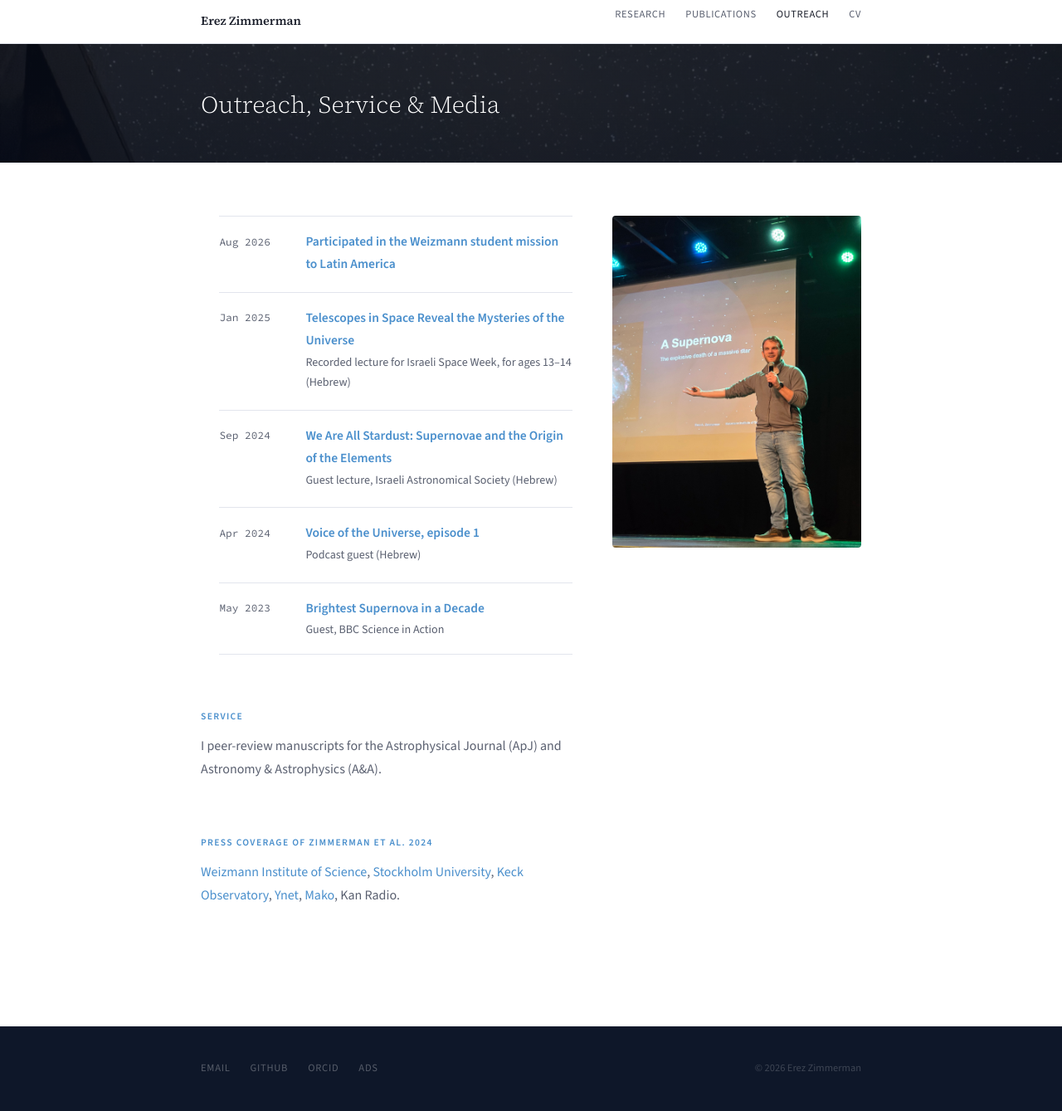
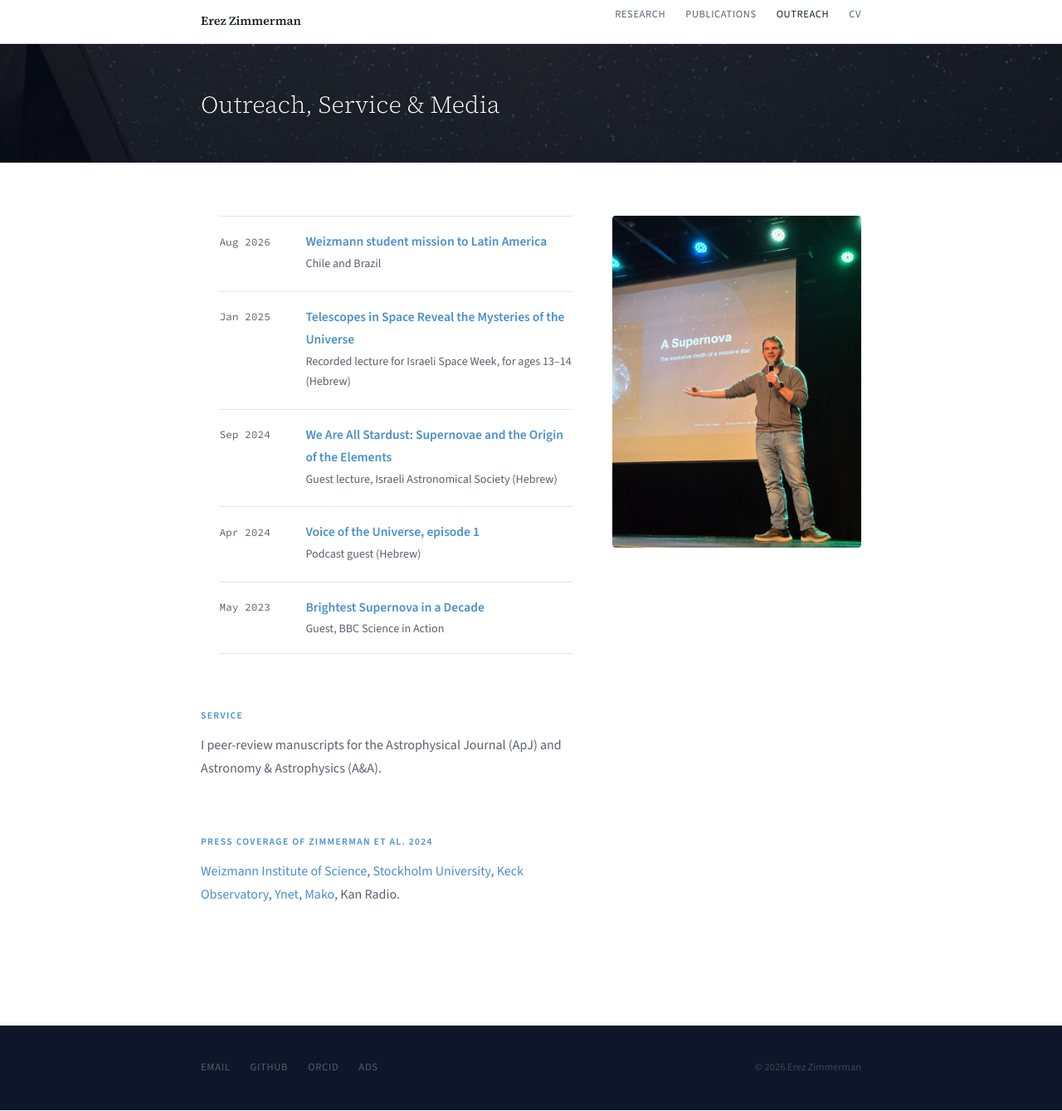
Before and after one commit to erezimm/erezimm.github.io, a Jekyll site: the page built from outreach/index.html, in a window 1280 px wide and 1339 px high. Shown: the whole window at 83% size. Built offline with Jekyll 4.4.1, drawn with Linux system fonts in a browser that asks for light colours.

Commit message:
Sync with latest CV: Latin America mission wording
Co-Authored-By: Claude Opus 5.5 <noreply@anthropic.com>

```diff
--- a/_data/outreach.yml
+++ b/_data/outreach.yml
@@ -1,8 +1,8 @@
 # Outreach, service, and media. Dates YYYY-MM. Links from the CV.
 items:
   - date: "2026-08"
-    title: "Participated in the Weizmann student mission to Latin America"
-    venue: ""
+    title: "Weizmann student mission to Latin America"
+    venue: "Chile and Brazil"
     url: "https://lnkd.in/p/eKwXevXA"
   - date: "2025-01"
     title: "Telescopes in Space Reveal the Mysteries of the Universe"
```
Also changed, not shown: 1 other file.
